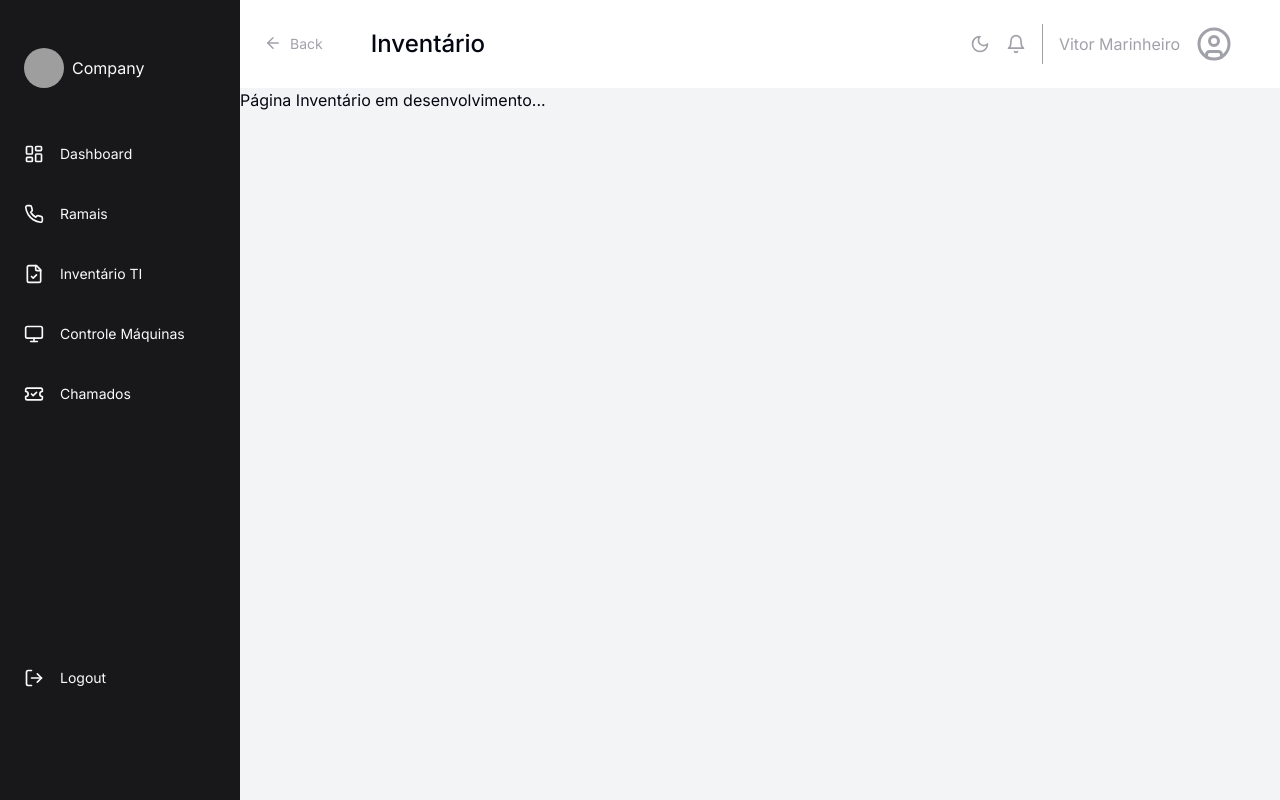
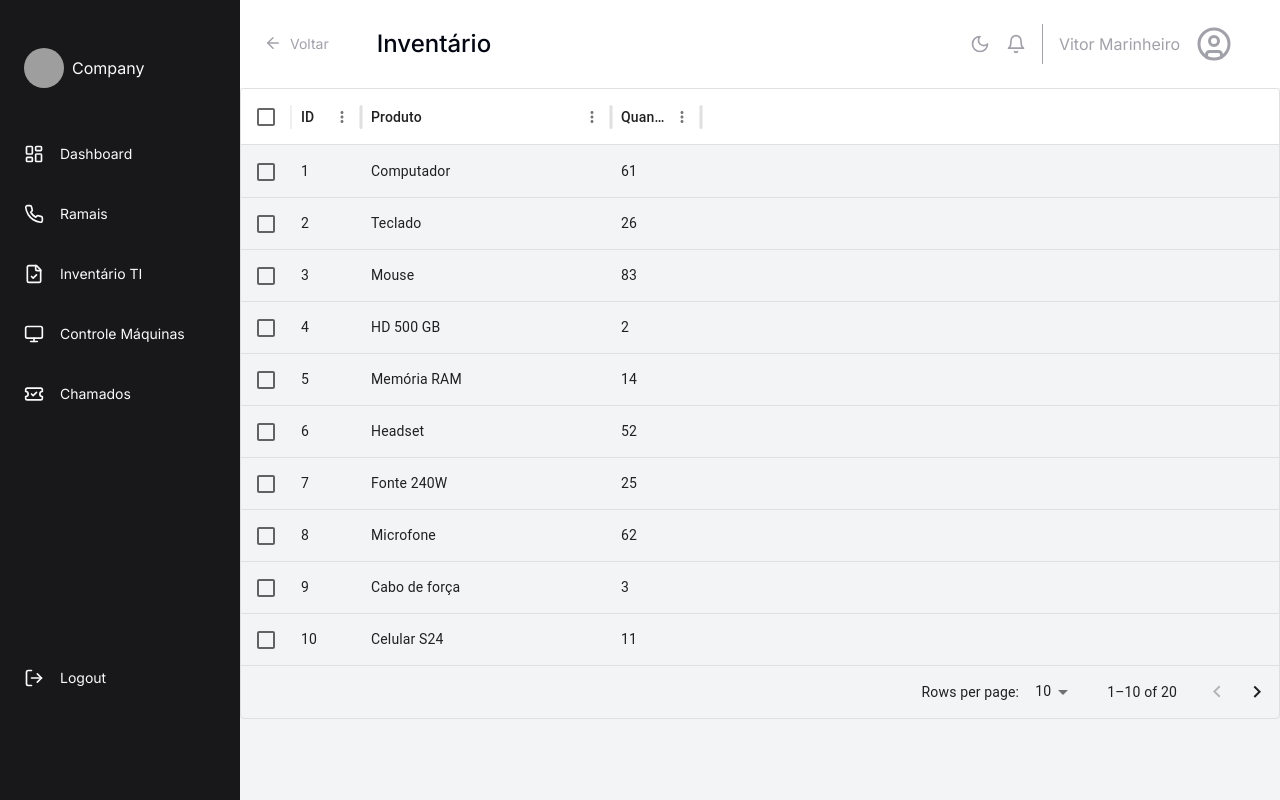
Before and after one commit to vitormarinheiro1/DevManager, a React (Vite) app: page /inventario in a window 1280 px wide. Built offline with nearby package versions, Linux system fonts and the light colour scheme; grey boxes are pictures that could not be loaded.

Commit message:
feat: TabelaInventario

```diff
--- a/src/components/Header/index.tsx
+++ b/src/components/Header/index.tsx
@@ -1,4 +1,5 @@
 import { ArrowLeft } from "lucide-react";
+import { Link } from "react-router-dom";
 
 interface Props {
     titulo: string
@@ -7,7 +8,7 @@ interface Props {
 export function Header({ titulo }: Props) {
     return (
         <div className='flex items-center gap-12 px-6'>
-            <button className='flex gap-2 text-zinc-400 text-sm'><ArrowLeft size={18} />Back</button>
+            <Link to="/"><button className='flex gap-2 text-zinc-400 text-sm'><ArrowLeft size={18} />Voltar</button></Link>
             <h1 className='font-medium text-2xl'>{titulo}</h1>
         </div>
     )
--- /dev/null
+++ b/src/components/TabelaInventario/index.tsx
@@ -0,0 +1,46 @@
+import { DataGrid, GridColDef } from '@mui/x-data-grid';
+
+const columns: GridColDef[] = [
+  { field: 'id', headerName: 'ID', width: 70 },
+  { field: 'produto', headerName: 'Produto', width: 250 },
+  { field: 'quantidade', headerName: 'Quantidade', width: 90 },
+];
+
+const rows = [
+  { id: 1, quantidade: 61, produto: 'Computador' },
+  { id: 2, quantidade: 26, produto: 'Teclado' },
+  { id: 3, quantidade: 83, produto: 'Mouse' },
+  { id: 4, quantidade: 2, produto: 'HD 500 GB' },
+  { id: 5, quantidade: 14, produto: 'Memória RAM' },
+  { id: 6, quantidade: 52, produto: 'Headset' },
+  { id: 7, quantidade: 25, produto: 'Fonte 240W' },
+  { id: 8, quantidade: 62, produto: 'Microfone' },
+  { id: 9, quantidade: 3, produto: 'Cabo de força' },
+  { id: 10, quantidade: 11, produto: 'Celular S24' },
+  { id: 11, quantidade: 26, produto: 'Impressora' },
+  { id: 12, quantidade: 73, produto: 'Cartucho Preto' },
+  { id: 13, quantidade: 36, produto: 'Monitor' },
+  { id: 14, quantidade: 85, produto: 'WebCam' },
+  { id: 15, quantidade: 32, produto: 'Mousepad' },
+  { id: 16, quantidade: 45, produto: 'Processador I5-4590' },
+  { id: 17, quantidade: 98, produto: 'Pilhas Duracell' },
+  { id: 18, quantidade: 73, produto: 'Cabo Cat6' },
+  { id: 19, quantidade: 66, produto: 'GTX 710' },
+  { id: 20, quantidade: 70, produto: 'Bateria CMOS' },
+];
+
+export function TabelaInventario() {
+  return (
+      <DataGrid
+        rows={rows}
+        columns={columns}
+        initialState={{
+          pagination: {
+            paginationModel: { page: 0, pageSize: 10 },
+          },
+        }}
+        pageSizeOptions={[5, 10]}
+        checkboxSelection
+      />
+  );
+}
--- a/src/components/Table/index.tsx
+++ b/src/components/TabelaMaquinas/index.tsx
@@ -31,7 +31,7 @@ const rows = [
   { id: 20, colaborador: 'suporte', usuario: 'Daenerys', hostname: 'MAQUIN020', ip: '192.168.0.20' },
 ];
 
-export function Table() {
+export function TabelaMaquinas() {
   return (
       <DataGrid
         rows={rows}
--- a/src/pages/ControleMaquinas/index.tsx
+++ b/src/pages/ControleMaquinas/index.tsx
@@ -1,6 +1,6 @@
 import { Bell, CircleUser, Moon } from "lucide-react";
 import { Sidebar } from "../../components/Sidebar";
-import { Table } from "../../components/Table";
+import { TabelaMaquinas } from "../../components/TabelaMaquinas";
 import { Header } from "../../components/Header";
 
 export function ControleMaquinas() {
@@ -19,7 +19,7 @@ export function ControleMaquinas() {
                     </div>
                 </div>
                 <div>
-                    <Table />
+                    <TabelaMaquinas />
                 </div>
             </main>
         </div>
--- a/src/pages/Inventario/index.tsx
+++ b/src/pages/Inventario/index.tsx
@@ -1,6 +1,7 @@
 import { Bell, CircleUser, Moon } from "lucide-react";
 import { Header } from "../../components/Header";
 import { Sidebar } from "../../components/Sidebar";
+import { TabelaInventario } from "../../components/TabelaInventario";
 
 export function Inventario() {
     return (
@@ -18,7 +19,7 @@ export function Inventario() {
                     </div>
                 </div>
                 <div>
-                    <p>Página Inventário em desenvolvimento...</p>
+                    <TabelaInventario />
                 </div>
             </main>
         </div>
```
